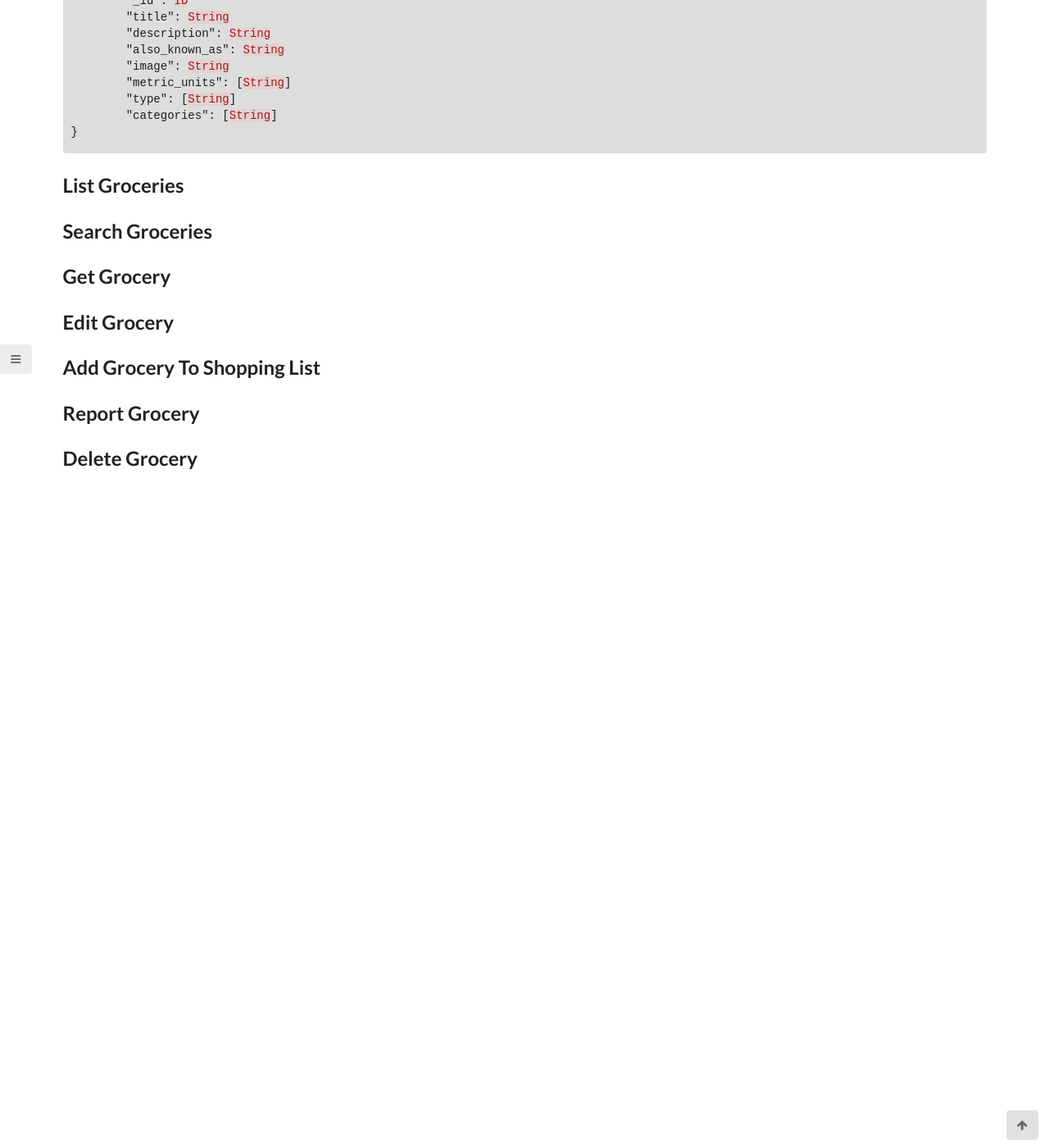
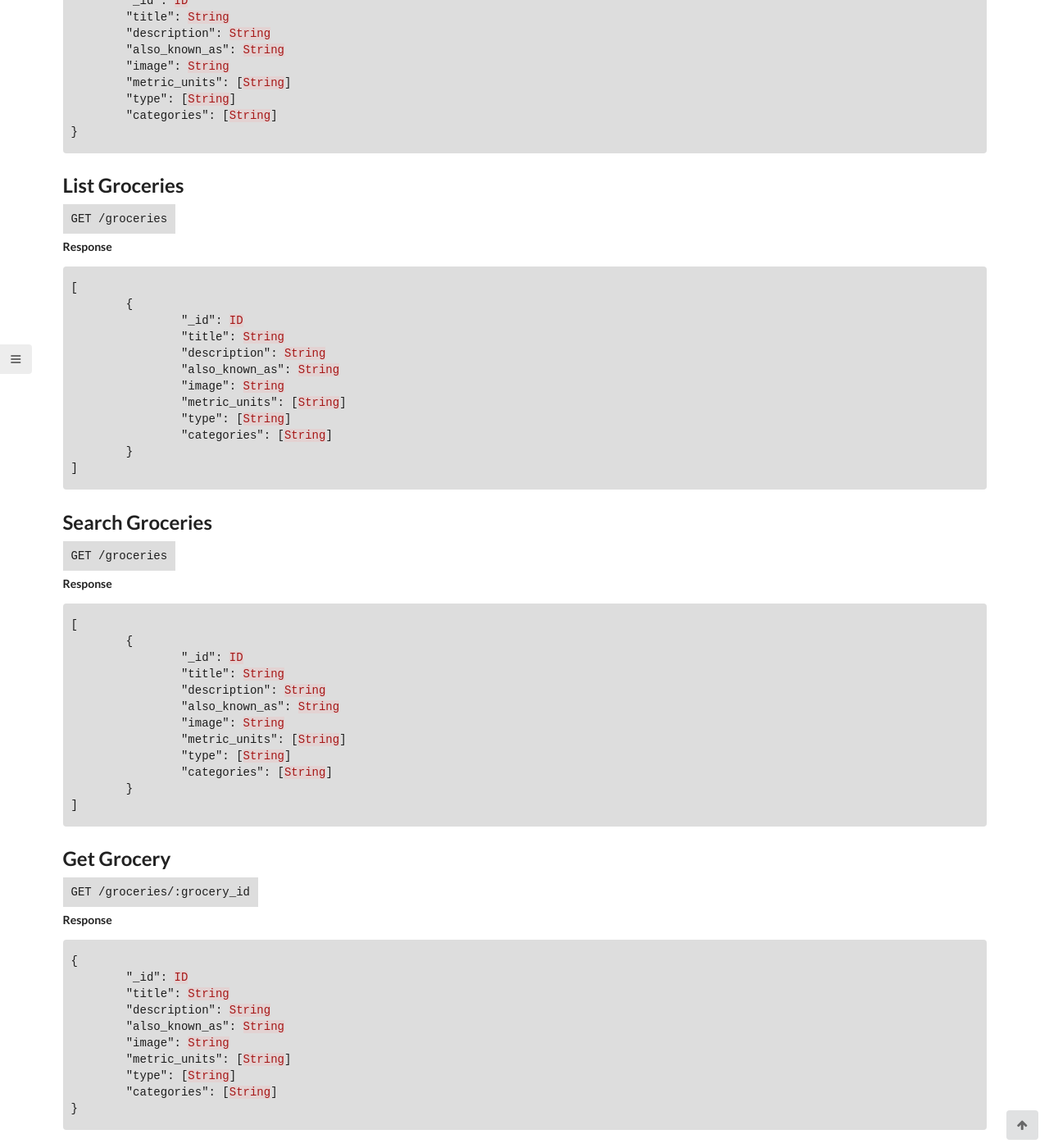
Before and after one commit to letsallchef/docs, a Jekyll site: the page built from _posts/api/2017-03-08-groceries.md, in a window 1280 px wide and 1400 px high, scrolled down 677 px. Shown: the whole window at 82% size. Built offline with Jekyll 4.4.1, drawn with Linux system fonts in a browser that asks for light colours; before the commit the page ends 1252 px from its top, so only the background shows below that.

Commit message:
adds get, search and list groceries API

```diff
--- a/_posts/api/2017-03-08-groceries.md
+++ b/_posts/api/2017-03-08-groceries.md
@@ -41,9 +41,66 @@ layout: api
 
 ## List Groceries
 
+`GET /groceries`
+
+**Response**
+
+{% highlight json %}
+[
+	{
+		"_id": ID
+		"title": String
+		"description": String
+		"also_known_as": String
+		"image": String
+		"metric_units": [String]
+		"type": [String]
+		"categories": [String]
+	}
+]
+{% endhighlight %}
+
 ## Search Groceries
 
+`GET /groceries`
+
+**Response**
+
+{% highlight json %}
+[
+	{
+		"_id": ID
+		"title": String
+		"description": String
+		"also_known_as": String
+		"image": String
+		"metric_units": [String]
+		"type": [String]
+		"categories": [String]
+	}
+]
+{% endhighlight %}
+
+
 ## Get Grocery
+
+`GET /groceries/:grocery_id`
+
+**Response**
+
+{% highlight json %}
+{
+	"_id": ID
+	"title": String
+	"description": String
+	"also_known_as": String
+	"image": String
+	"metric_units": [String]
+	"type": [String]
+	"categories": [String]
+}
+{% endhighlight %}
+
 
 ## Edit Grocery
 
```
